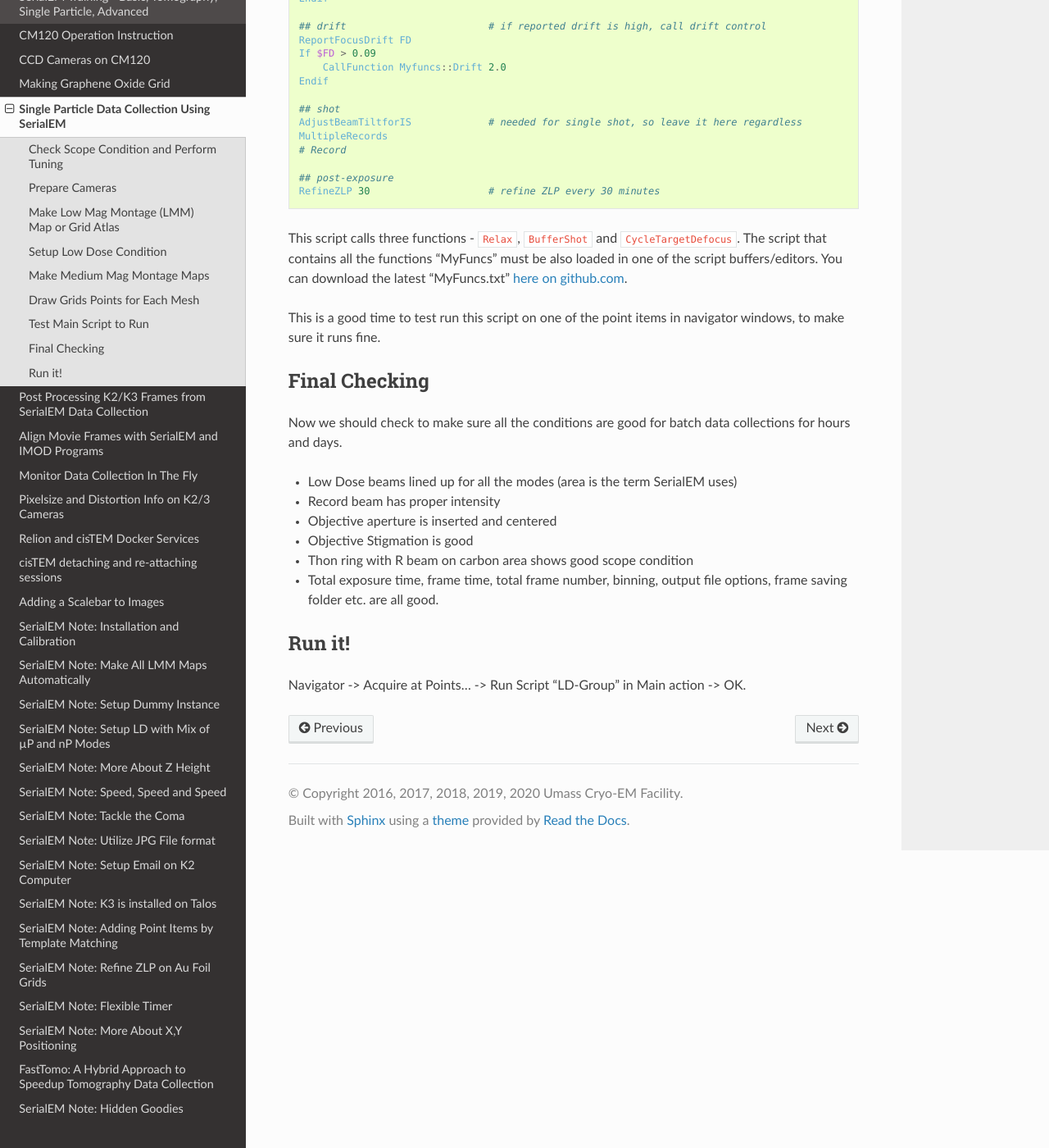
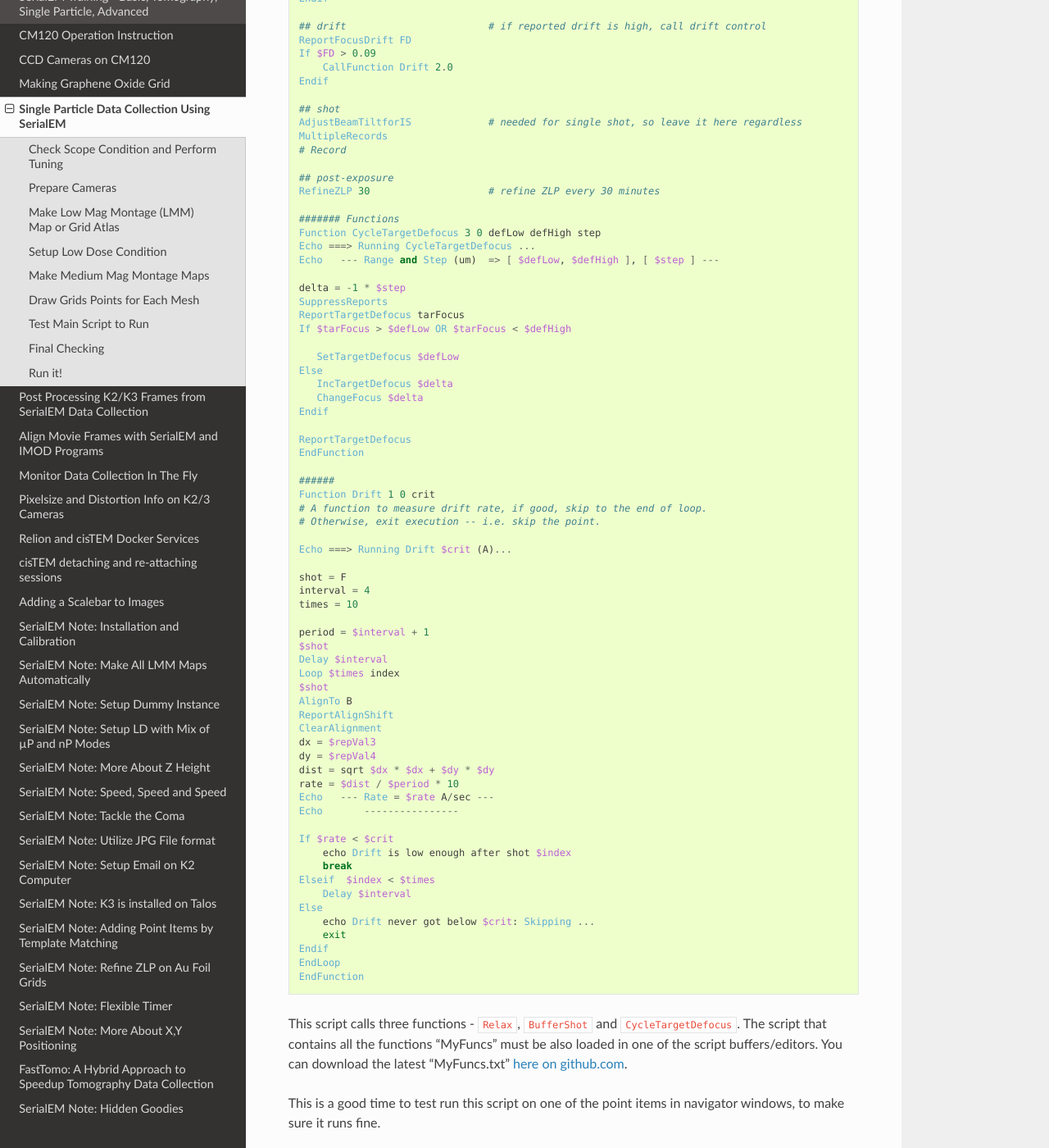
Before and after one commit to xuchen66/sphinx-emdocs, a Sphinx documentation site: the page built from source/singleparticle_serialem.rst, in a window 1280 px wide and 1400 px high, scrolled down 3798 px. Shown: the whole window at 82% size. Built offline with Sphinx 7.4.7 and the Read the Docs theme 2.0.0, drawn with Linux system fonts in a browser that asks for light colours; pages that are not in the unit, such as notebooks, are missing from menus.

Commit message:
Update singleparticle_serialem.rst

```diff
--- a/source/singleparticle_serialem.rst
+++ b/source/singleparticle_serialem.rst
@@ -158,12 +158,12 @@
    ReportGroupStatus gs            # 1 = group head, 0 = inividual, 2 = group member
    If $groupOption == 0
        #AutoCenterBeam
-       CallFunction Myfuncs::CycleTargetDefocus $defLow $defHigh $step
+       CallFunction CycleTargetDefocus $defLow $defHigh $step
        AutoFocus
    Else
        If $gs == 1 OR $gs == 0
            #AutoCenterBeam
-           CallFunction Myfuncs::CycleTargetDefocus $defLow $defHigh $step
+           CallFunction CycleTargetDefocus $defLow $defHigh $step
            AutoFocus
        Else
            Echo    group member, skip focusing...
@@ -173,7 +173,7 @@
    ## drift                        # if reported drift is high, call drift control
    ReportFocusDrift FD
    If $FD > 0.09
-       CallFunction Myfuncs::Drift 2.0
+       CallFunction Drift 2.0
    Endif
 
    ## shot
@@ -183,6 +183,64 @@
 
    ## post-exposure
    RefineZLP 30                    # refine ZLP every 30 minutes
+
+   ####### Functions
+   Function CycleTargetDefocus 3 0 defLow defHigh step
+   Echo ===> Running CycleTargetDefocus ...
+   Echo   --- Range and Step (um)  => [ $defLow, $defHigh ], [ $step ] ---
+
+   delta = -1 * $step
+   SuppressReports
+   ReportTargetDefocus tarFocus
+   If $tarFocus > $defLow OR $tarFocus < $defHigh
+
+      SetTargetDefocus $defLow
+   Else
+      IncTargetDefocus $delta
+      ChangeFocus $delta
+   Endif
+
+   ReportTargetDefocus
+   EndFunction
+
+   ######
+   Function Drift 1 0 crit
+   # A function to measure drift rate, if good, skip to the end of loop.
+   # Otherwise, exit execution -- i.e. skip the point.
+
+   Echo ===> Running Drift $crit (A)...
+
+   shot = F
+   interval = 4
+   times = 10
+
+   period = $interval + 1
+   $shot
+   Delay $interval
+   Loop $times index
+   $shot
+   AlignTo B
+   ReportAlignShift
+   ClearAlignment
+   dx = $repVal3
+   dy = $repVal4
+   dist = sqrt $dx * $dx + $dy * $dy
+   rate = $dist / $period * 10
+   Echo   --- Rate = $rate A/sec ---
+   Echo       ----------------
+
+   If $rate < $crit
+       echo Drift is low enough after shot $index
+       break
+   Elseif  $index < $times
+       Delay $interval
+   Else
+       echo Drift never got below $crit: Skipping ...
+       exit
+   Endif
+   EndLoop
+   EndFunction
+
 
 This script calls three functions - ``Relax``, ``BufferShot`` and ``CycleTargetDefocus``. The script that contains all the functions "MyFuncs" must be also loaded in one of the script buffers/editors. You can download the latest "MyFuncs.txt" `here on github.com <https://github.com/xuchen66/SerialEM-scripts/blob/new-features/MyFuncs.txt/>`_.
 
```
